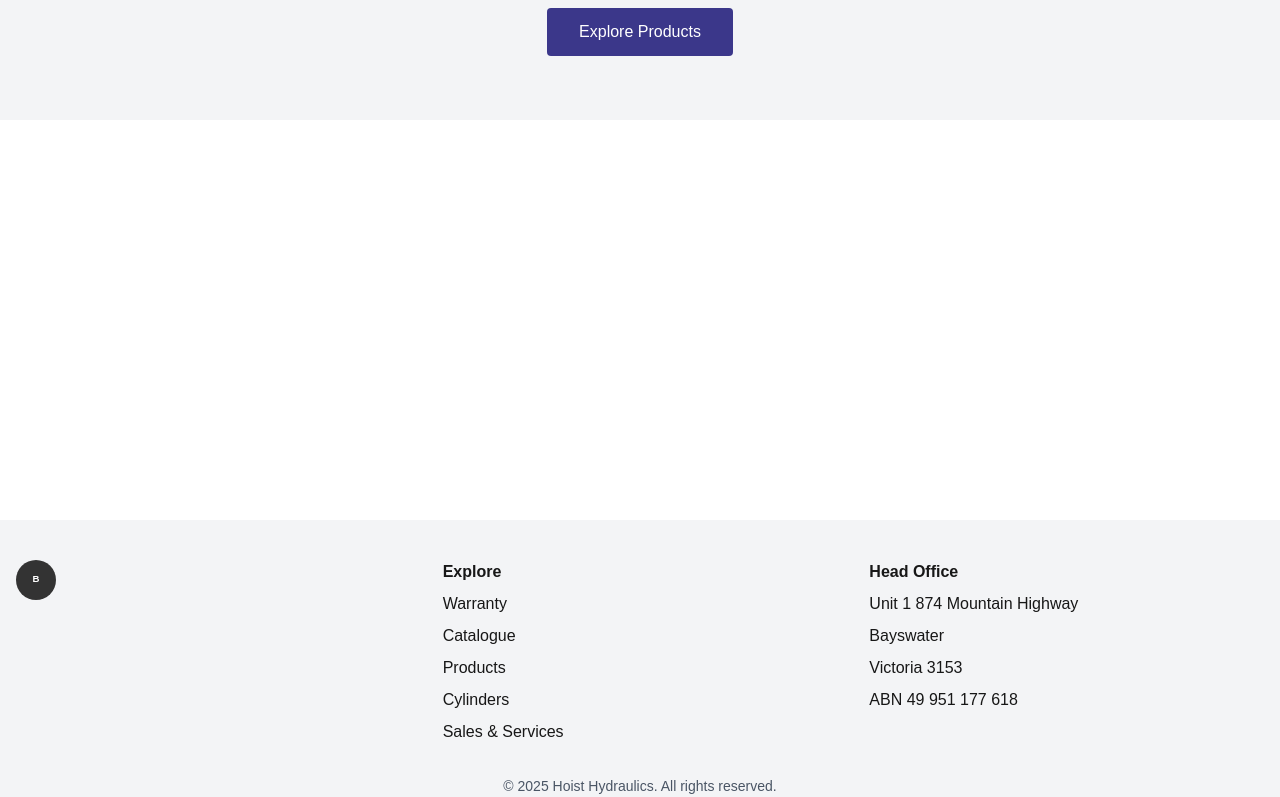
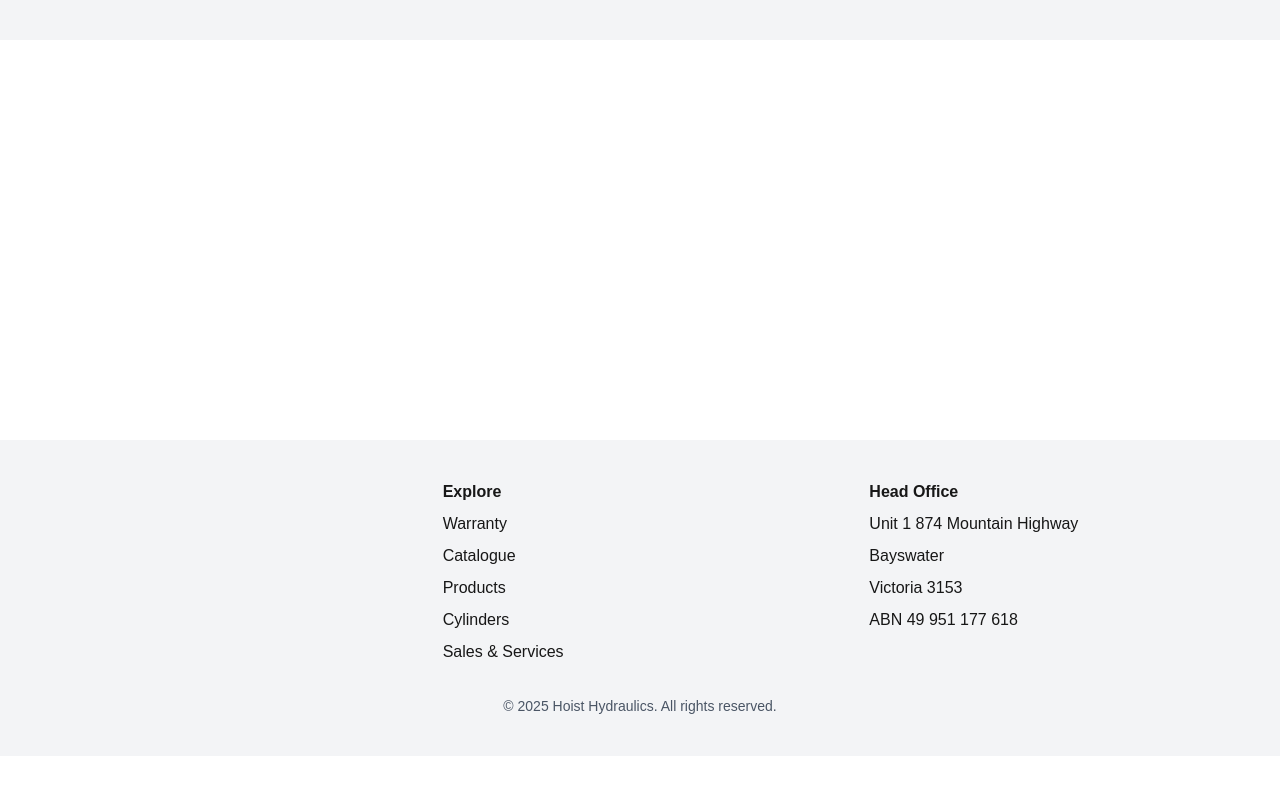
Before and after one commit to Alex57689/hoistv2, a Next.js app: page / in a window 1280 px wide. Shown: the part 1656-2453 px from the top of the page. After the commit the page ends 2412 px from the top, so only its background shows below. Built offline with nearby package versions, Linux system fonts and the light colour scheme.

Commit message:
add middleware and clean up links

```diff
--- /dev/null
+++ b/middleware.tsx
@@ -0,0 +1,19 @@
+// middleware.js (in your root directory)
+import { NextResponse } from 'next/server'
+
+export function middleware(request: { nextUrl: { pathname: string } }) {
+  // Disable specific routes in production
+  if (process.env.NODE_ENV === 'production') {
+    const restrictedPaths = ['/ourrange', '/cylinders']
+
+    if (restrictedPaths.some(path => request.nextUrl.pathname.startsWith(path))) {
+      return new NextResponse('Route not available', { status: 404 })
+    }
+  }
+
+  return NextResponse.next()
+}
+
+export const config = {
+  matcher: ['/ourrange/:path*', '/cylinders/:path*']
+}
--- a/src/components/banner/Banner.tsx
+++ b/src/components/banner/Banner.tsx
@@ -10,9 +10,7 @@ const Banner: React.FC = () => {
         <h2 className="text-2xl sm:text-3xl md:text-4xl text-white">
           Explore Our Range
         </h2>
-        <button className="mt-5 px-6 py-3 text-base sm:text-lg bg-primary hover:bg-primary-active text-white rounded-lg transition duration-200">
-          Explore
-        </button>
+
       </div>
     </div>
   );
--- a/src/components/carousel/Carousel.tsx
+++ b/src/components/carousel/Carousel.tsx
@@ -49,11 +49,13 @@ const Carousel: React.FC = () => {
         </div>
         </Link>
       </div>
+      {/*
       <div className="mt-8">
         <button className="bg-primary text-white py-3 px-8 rounded hover:bg-primary-active">
          <Link href='/ourrange'>Explore Products</Link>
         </button>
       </div>
+      */}
     </section>
   );
 };
--- a/src/components/footer/Footer.tsx
+++ b/src/components/footer/Footer.tsx
@@ -7,26 +7,6 @@ const Footer: React.FC = () => {
       <div className="max-w-screen-xl mx-auto px-4 grid grid-cols-1 md:grid-cols-3 gap-8">
         <div>
           <div className="mb-4">
-            <svg
-              width="40"
-              height="40"
-              viewBox="0 0 100 100"
-              fill="none"
-              xmlns="http://www.w3.org/2000/svg"
-            >
-              <circle cx="50" cy="50" r="50" fill="#333" />
-              <text
-                x="50"
-                y="55"
-                textAnchor="middle"
-                fill="#fff"
-                fontSize="24"
-                fontFamily="Arial"
-                fontWeight="bold"
-              >
-                B
-              </text>
-            </svg>
           </div>
         </div>
 
```
